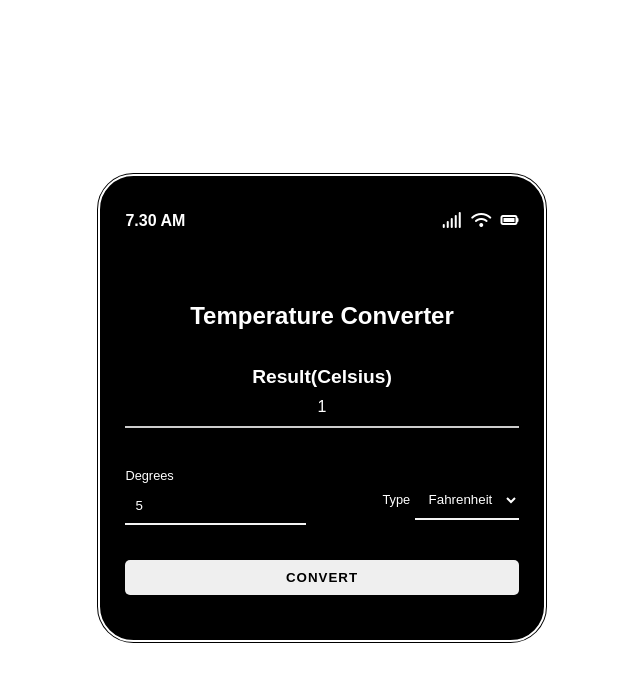
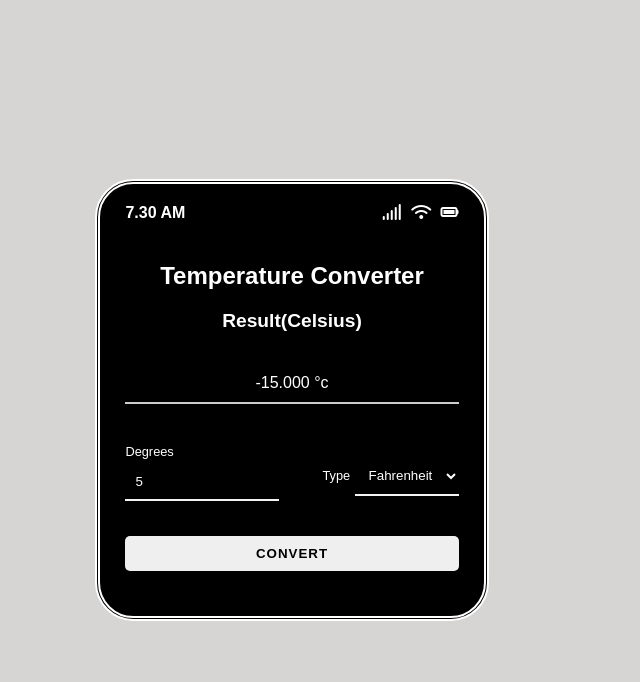
Before and after one commit to amankureshi/Temperature-Converter, a plain HTML site: page index.html in a window 1280 px wide. Both pictures are taken after typing "5" into the empty fields and a click on the button "CONVERT". Shown: the whole page, without its empty margins (348-988 px from the left). Drawn offline with Linux system fonts and the light colour scheme.

Commit message:
script and fahrenheitCelsius formula added

```diff
--- a/index.html
+++ b/index.html
@@ -52,6 +52,7 @@
             <button id="convert-btn">Convert</button>
         </div>
     </div>
+    <script src="scirpt.js"></script>
 </body>
 
 </html>
--- /dev/null
+++ b/scirpt.js
@@ -0,0 +1,33 @@
+const celsiusFuield = document.querySelector("#celsius");
+const degree = document.querySelector("#degree");
+const convertBtn = document.querySelector("#convert-btn");
+const tempType = document.querySelector("#temp-type");
+
+window.addEventListener("load", () => {
+  degree.value = "";
+  celsiusFuield.innerHTML = "";
+});
+convertBtn.addEventListener("click", (e) => {
+  e.preventDefault();
+  convertToCelsius();
+
+  //  <----  loading feature ---->
+  convertBtn.innerHTML =
+    "<span><i class='fa-solid fa-spinner fa-spin'></i>Converting..</span>";
+  setTimeout(() => {
+    convertBtn.innerHTML = "<span>Convert</span>";
+  }, 1000);
+});
+
+function convertToCelsius() {
+  let inputValue = degree.value;
+  setTimeout(() => {
+    if (tempType.value === "fahrenheit") {
+      const fahrenheitCelsius = (inputValue - 32) * (5 / 9);
+      celsiusFuield.innerHTML = `${fahrenheitCelsius.toFixed(3)} &deg;c`;
+    } else if (tempType.value === "kelvin") {
+      const kelvinToCelsius = inputValue - 273.75;
+      celsiusFuield.innerHTML = `${kelvinToCelsius.toFixed(3)} &deg;c`;
+    }
+  }, 1100);
+}
--- a/style.css
+++ b/style.css
@@ -1,10 +1,17 @@
+* {
+    margin: 0;
+    padding: 0;
+    box-sizing: border-box;
+}
+
 body {
     min-height: 100vh;
     display: grid;
     place-items: center;
     font-family: Arial, Helvetica, sans-serif;
     color: #fff;
-    /* background: rgba(243, 240, 236, 0.804); */
+    background: #D6D5D3;
+
 }
 
 .temperature-converter {
@@ -41,7 +48,6 @@ body {
 }
 
 .result-heading {
-
     font-size: 1.2rem;
     font-weight: 600;
 }
@@ -50,6 +56,7 @@ body {
     border-bottom: 2px solid #ccc;
     padding: 10px;
     transition: all 0.45s ease;
+    margin-top: 2rem;
 }
 
 .degree-type {
```
